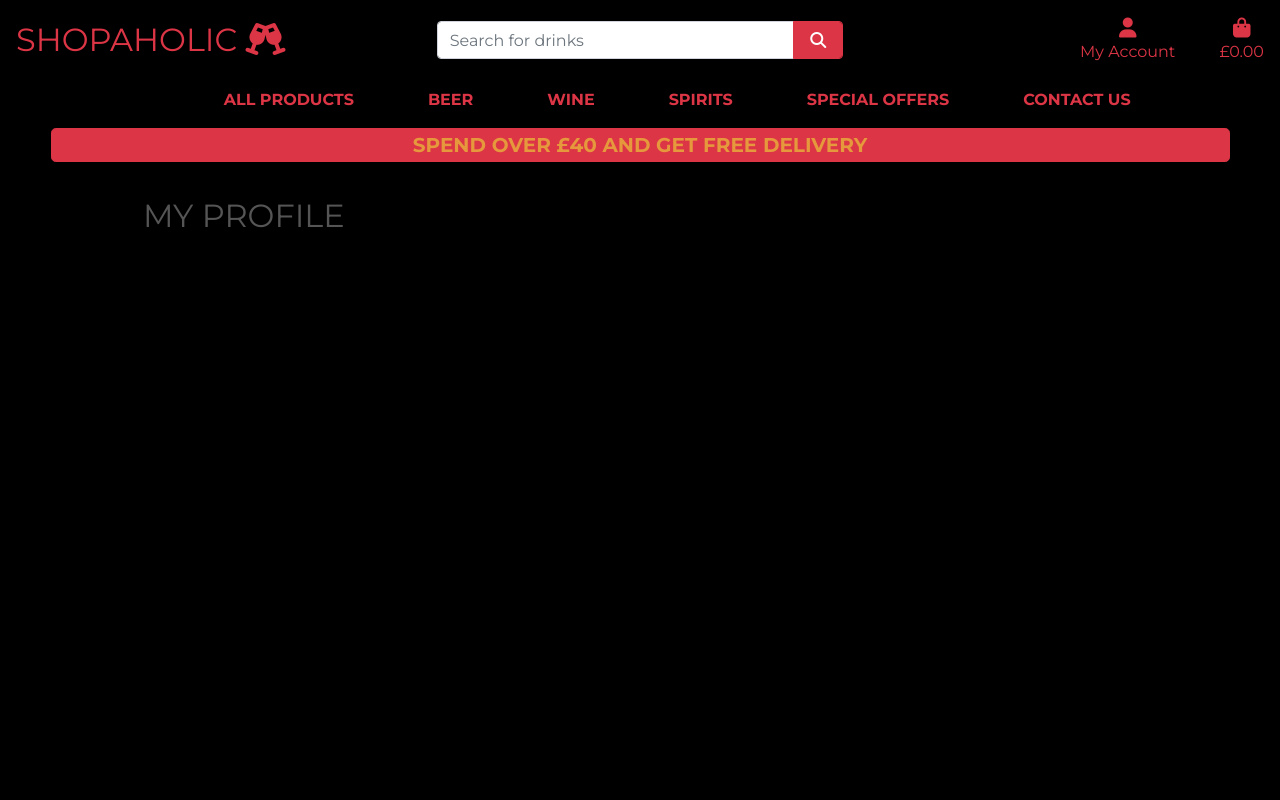
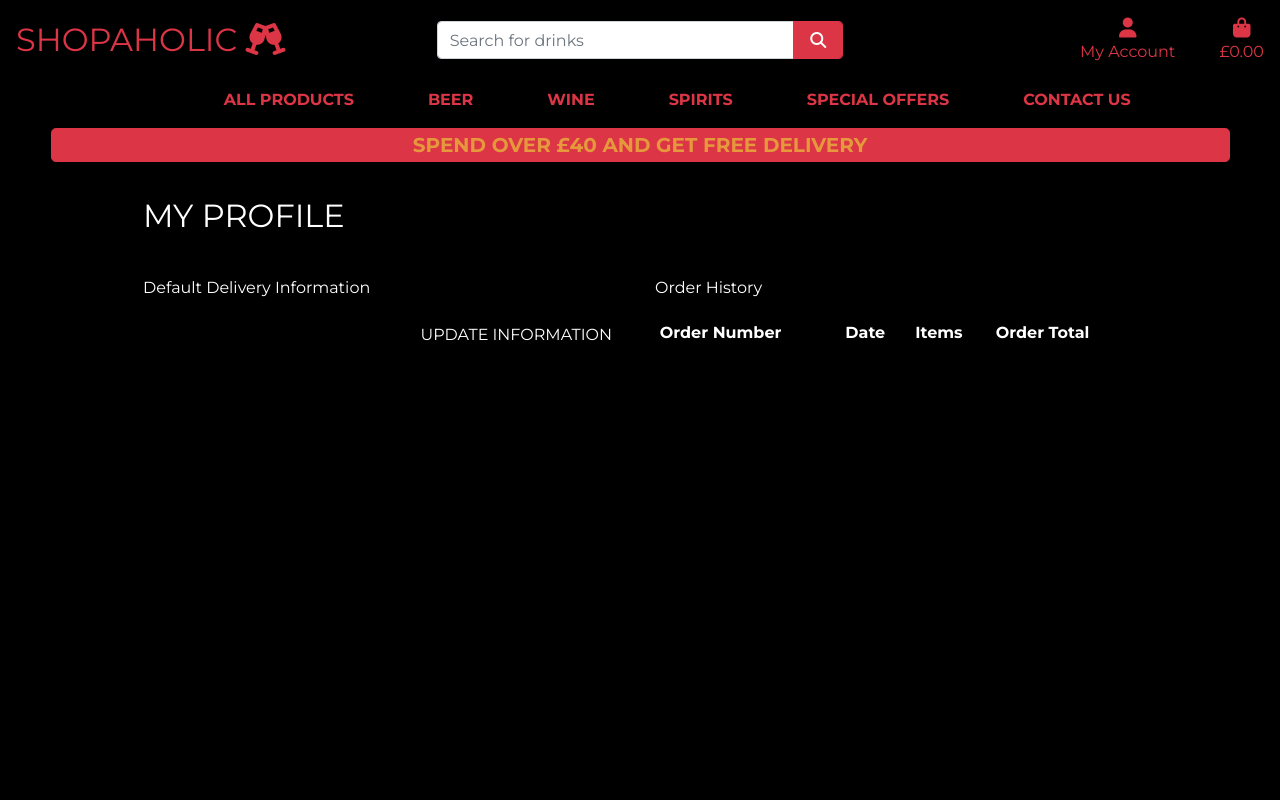
Before and after one commit to MJstephenson/Shopping-app, a Django app: page /profile/ in a window 1280 px wide. Run offline with Django 3.2, Linux system fonts and the light colour scheme; lists and menus that the app fills with data are empty; some libraries are stand-ins or nearby versions.

Commit message:
Add profile functionality

```diff
--- a/profiles/templates/profiles/profile.html
+++ b/profiles/templates/profiles/profile.html
@@ -14,6 +14,7 @@
 {% endblock %}
 
 {% block content %}
+<section class="text-white">
     <div class="overlay"></div>
     <div class="container">
         <div class="row">
@@ -23,4 +24,61 @@
                 <hr>
             </div>
         </div>
+        <div class="row">
+            <div class="col-12 col-lg-6">
+                <p class="text-white">Default Delivery Information</p>
+                <form class="mt-3" action="{% url 'profile' %}" method="POST" id="profile-update-form">
+                    {% csrf_token %}
+                    {{ form|crispy }}
+                    <button class="btn btn-black rounded-0 text-uppercase float-right">Update Information</button>
+                </form>
+            </div>
+            <div class="col-12 col-lg-6">
+                <p class="text-white">Order History</p>
+                <div class="order-history table-responsive">
+                    <table class="table table-sm table-borderless">
+                        <thead>
+                            <tr class="text-white">
+                                <th>Order Number</th>
+                                <th>Date</th>
+                                <th>Items</th>
+                                <th>Order Total</th>
+                            </tr>
+                        </thead>
+                        <tbody>
+                            {% for order in orders %}
+                                <tr>
+                                    <td>
+                                        <a href="{% url 'order_history' order.order_number %}"
+                                        title="{{ order.order_number }}">
+                                            {{ order.order_number|truncatechars:6 }}
+                                        </a>
+                                    </td>
+                                    <td>{{ order.date }}</td>
+                                    <td>
+                                        <ul class="list-unstyled text-white">
+                                            {% for item in order.lineitems.all %}
+                                                <li class="small">
+                                                    {% if item.product.has_sizes %}
+                                                        Size {{ item.product.size|upper }}
+                                                    {% endif %}{{ item.product.name }} x{{ item.quantity }}
+                                                </li>
+                                            {% endfor %}
+                                        </ul>
+                                    </td>
+                                    <td>${{ order.grand_total }}</td>
+                                </tr>
+                            {% endfor %}
+                        </tbody>
+                    </table>
+                </div>
+            </div>
+        </div>
+    </div>
+</section>
 {% endblock %}
+
+{% block postloadjs %}
+    {{ block.super }}
+    <script type="text/javascript" src="{% static 'profiles/js/countryfield.js' %}"></script>
+{% endblock %}
--- a/shopaholic/settings.py
+++ b/shopaholic/settings.py
@@ -29,7 +29,7 @@ SECRET_KEY = 'django-insecure-c5zg2bj8inhz&vsts14)caka2e6_%j*(^z$*@!umqx#ccptunn
 # SECURITY WARNING: don't run with debug turned on in production!
 DEBUG = True
 
-ALLOWED_HOSTS = ['8000-mjstephenso-shoppingapp-qorv8husujr.ws-eu105.gitpod.io']
+ALLOWED_HOSTS = ['8000-mjstephenso-shoppingapp-qorv8husujr.ws-eu107.gitpod.io']
 
 
 # Application definition
--- a/static/css/base.css
+++ b/static/css/base.css
@@ -276,6 +276,10 @@ body {
     overflow-y: auto;
 }
 
+.custom-margin-top {
+    padding-top: 200px;
+  }
+
 /* -------------------------------- Media Queries */
 
 /* Slightly larger container on xl screens */
--- a/templates/allauth/account/account_inactive.html
+++ b/templates/allauth/account/account_inactive.html
@@ -4,8 +4,10 @@
 
 {% block head_title %}{% trans "Account Inactive" %}{% endblock %}
 
-{% block content %}
-<h1>{% trans "Account Inactive" %}</h1>
+{% block inner_content %}
+<hr>
+<h2 class="logo-font mb-4">{% trans "Account Inactive" %}</h2>
+<hr>
 
 <p>{% trans "This account is inactive." %}</p>
 {% endblock %}
--- a/templates/allauth/account/email_confirm.html
+++ b/templates/allauth/account/email_confirm.html
@@ -6,8 +6,10 @@
 {% block head_title %}{% trans "Confirm E-mail Address" %}{% endblock %}
 
 
-{% block content %}
-<h1>{% trans "Confirm E-mail Address" %}</h1>
+{% block inner_content %}
+<hr>
+<h2 class="logo-font mb-4">{% trans "Confirm E-mail Address" %}</h2>
+<hr>
 
 {% if confirmation %}
 
```
Also changed, not shown: templates/allauth/account/base.html (+14 -0 lines), templates/allauth/account/login.html (+15 -5 lines), templates/allauth/account/logout.html (+12 -0 lines), templates/allauth/account/password_reset.html (+5 -3 lines), templates/allauth/account/signup.html (+17 -1 lines).
